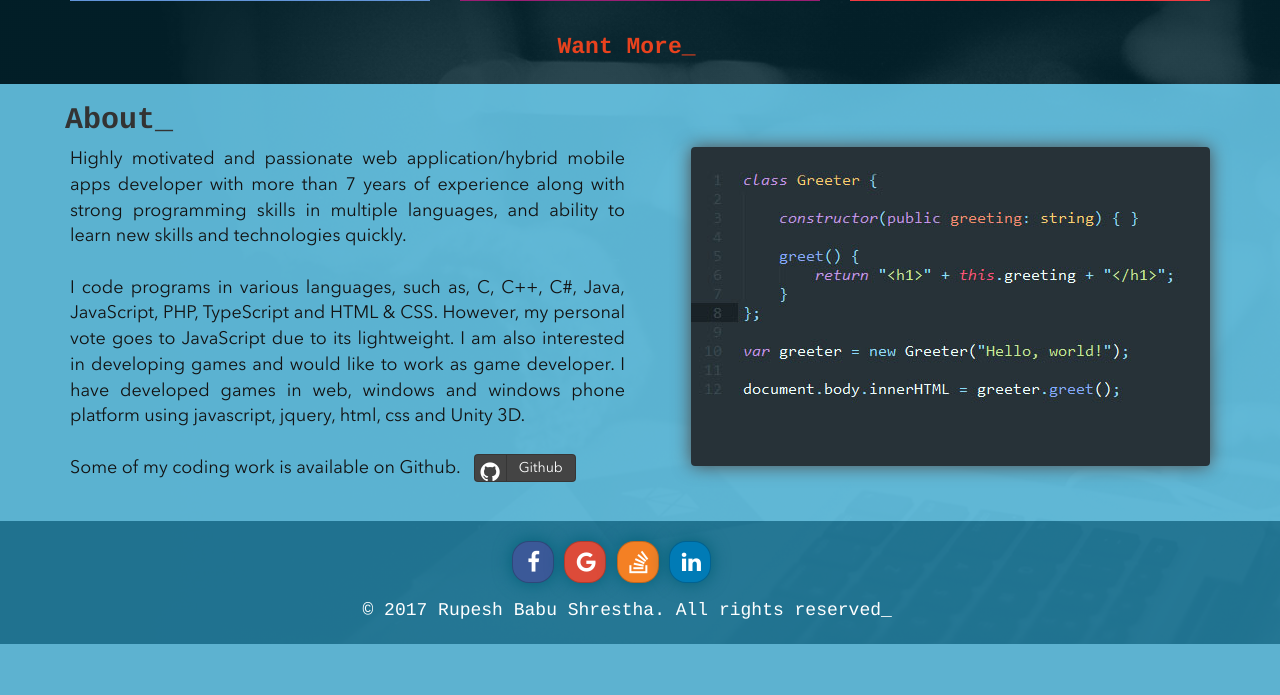
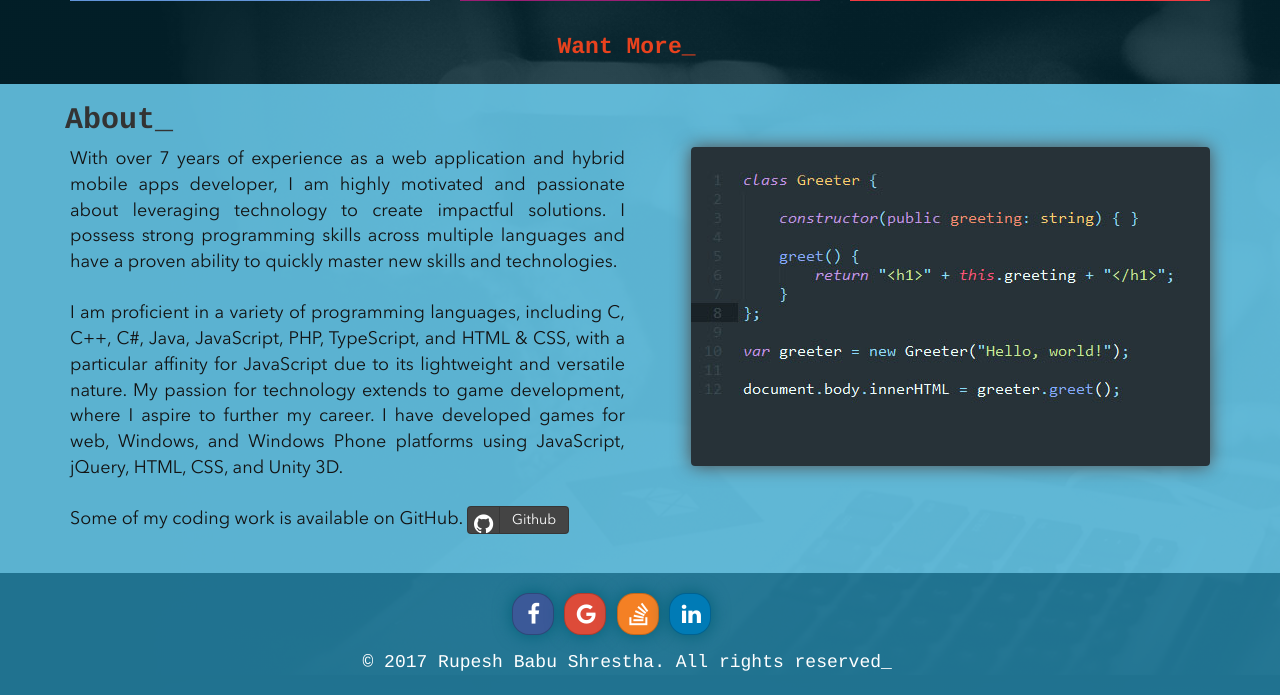
Before and after one commit to stharupesh/stharupesh.github.io, a PHP site: page / in a window 1280 px wide. Shown: the part 1725-2420 px from the top of the page. Before the commit the page ends 2369 px from the top, so only its background shows below. Run offline with PHP 8.4, Linux system fonts and the light colour scheme.

```diff
--- a/index.php
+++ b/index.php
@@ -218,9 +218,9 @@
                 <h2 class="section-heading command-text"><b>About<span class="blinking-cursor">_</span></b></h2>
                 <div class="section-content">
                     <div class="col-md-6 col-sm-6">
-                        Highly motivated and passionate web application/hybrid mobile apps developer with more than 7 years of experience along with strong programming skills in multiple languages, and ability to learn new skills and technologies quickly. <br/><br/>
-                        I code programs in various languages, such as, C, C++, C#, Java, JavaScript, PHP, TypeScript and HTML & CSS. However, my personal vote goes to JavaScript due to its lightweight. I am also interested in developing games and would like to work as game developer. I have developed games in web, windows and windows phone platform using javascript, jquery, html, css and Unity 3D. <br/> <br/>
-                        Some of my coding work is available on Github. &nbsp;
+                        With over 7 years of experience as a web application and hybrid mobile apps developer, I am highly motivated and passionate about leveraging technology to create impactful solutions. I possess strong programming skills across multiple languages and have a proven ability to quickly master new skills and technologies. <br/><br/>
+                        I am proficient in a variety of programming languages, including C, C++, C#, Java, JavaScript, PHP, TypeScript, and HTML & CSS, with a particular affinity for JavaScript due to its lightweight and versatile nature. My passion for technology extends to game development, where I aspire to further my career. I have developed games for web, Windows, and Windows Phone platforms using JavaScript, jQuery, HTML, CSS, and Unity 3D. <br/> <br/>
+                        Some of my coding work is available on GitHub.
 
                         <a href="https://github.com/stharupesh" target="_blank" class="btn btn-block btn-social btn-github">
                             <span class="fa fa-github"></span> Github
@@ -277,7 +277,10 @@
                             <div class="modal-body">
                                 <h2>One Accounting</h2>
                                 <img class="img-responsive center-block" src="assets/img/projects/accounting.jpg" alt="">
-                                <p>This software offers an integrated solutions for the Financial Accounting, Inventory Management, Accounts Payable, Accounts receivable, Vat Accounting and for today’s dynamic Business and Technological environment with Simplicity, Flexibility, Security and Reliability. <br/><br/> Demo Email: admin_demo@demo.com<br/> Demo Password: demodemo<br/><br/> <a href="https://accounting.rupeshbabushrestha.com.np" target="_blank" class="command-text project-preview-link">Visit Demo Site<span class="blinking-cursor">_</span></a></p>
+                                <p>
+                                    This software offers an integrated solutions for the Financial Accounting, Inventory Management, Accounts Payable, Accounts receivable, Vat Accounting and for today’s dynamic Business and Technological environment with Simplicity, Flexibility, Security and Reliability.
+<!--                                    <br/><br/> Demo Email: admin_demo@demo.com<br/> Demo Password: demodemo<br/><br/> <a href="https://accounting.rupeshbabushrestha.com.np" target="_blank" class="command-text project-preview-link">Visit Demo Site<span class="blinking-cursor">_</span></a>-->
+                                </p>
 
                             </div>
                         </div>
@@ -504,14 +507,14 @@
                         <div class="col-lg-8 center-block">
                             <div class="modal-body">
                                 <h2>Other Projects</h2>
-                                <p> 2048 Game:  <a href="https://rupesh-babu-shrestha.appspot.com/games/2048-Game/index.html" target="_blank" class="command-text project-preview-link">Visit Link<span class="blinking-cursor">_</span></a></p>
-                                <p> MineSweeper Game: <a href="https://rupesh-babu-shrestha.appspot.com/games/MineSweeper-Game/index.html" target="_blank" class="command-text project-preview-link">Visit Link<span class="blinking-cursor">_</span></a></p>
-                                <p> Puzzle Shuffle Game: <a href="https://rupesh-babu-shrestha.appspot.com/games/PuzzleShuffle-Game/index.html" target="_blank" class="command-text project-preview-link">Visit Link<span class="blinking-cursor">_</span></a></p>
-                                <p> Snake Game: <a href="https://rupesh-babu-shrestha.appspot.com/games/Snake-Game/index.html" target="_blank" class="command-text project-preview-link">Visit Link<span class="blinking-cursor">_</span></a></p>
-                                <p> Space Fight Game: <a href="https://rupesh-babu-shrestha.appspot.com/games/Space-Fight-Game/index.html" target="_blank" class="command-text project-preview-link">Visit Link<span class="blinking-cursor">_</span></a></p>
-                                <p> Tetris Game: <a href="https://rupesh-babu-shrestha.appspot.com/games/Tetris-Game/index.html" target="_blank" class="command-text project-preview-link">Visit Link<span class="blinking-cursor">_</span></a></p>
-                                <p> Tic Tac Toe Game: <a href="https://rupesh-babu-shrestha.appspot.com/games/TicTacToe-Game/index.html" target="_blank" class="command-text project-preview-link">Visit Link<span class="blinking-cursor">_</span></a></p>
-                                <p> Tic Tac Toe Game (AI Based) : <a href="https://rupesh-babu-shrestha.appspot.com/games/TicTacToe-AI-Based-Game/index.html" target="_blank" class="command-text project-preview-link">Visit Link<span class="blinking-cursor">_</span></a></p>
+                                <p> 2048 Game:  <a href="https://rupeshbabushrestha.com.np/games/2048-Game/index.html" target="_blank" class="command-text project-preview-link">Visit Link<span class="blinking-cursor">_</span></a></p>
+                                <p> MineSweeper Game: <a href="https://rupeshbabushrestha.com.np/games/MineSweeper-Game/index.html" target="_blank" class="command-text project-preview-link">Visit Link<span class="blinking-cursor">_</span></a></p>
+                                <p> Puzzle Shuffle Game: <a href="https://rupeshbabushrestha.com.np/games/PuzzleShuffle-Game/index.html" target="_blank" class="command-text project-preview-link">Visit Link<span class="blinking-cursor">_</span></a></p>
+                                <p> Snake Game: <a href="https://rupeshbabushrestha.com.np/games/Snake-Game/index.html" target="_blank" class="command-text project-preview-link">Visit Link<span class="blinking-cursor">_</span></a></p>
+                                <p> Space Fight Game: <a href="https://rupeshbabushrestha.com.np/games/Space-Fight-Game/index.html" target="_blank" class="command-text project-preview-link">Visit Link<span class="blinking-cursor">_</span></a></p>
+                                <p> Tetris Game: <a href="https://rupeshbabushrestha.com.np/games/Tetris-Game/index.html" target="_blank" class="command-text project-preview-link">Visit Link<span class="blinking-cursor">_</span></a></p>
+                                <p> Tic Tac Toe Game: <a href="https://rupeshbabushrestha.com.np/games/TicTacToe-Game/index.html" target="_blank" class="command-text project-preview-link">Visit Link<span class="blinking-cursor">_</span></a></p>
+                                <p> Tic Tac Toe Game (AI Based) : <a href="https://rupeshbabushrestha.com.np/games/TicTacToe-AI-Based-Game/index.html" target="_blank" class="command-text project-preview-link">Visit Link<span class="blinking-cursor">_</span></a></p>
 
                             </div>
                         </div>
```
Also changed, not shown: 1 other file.
